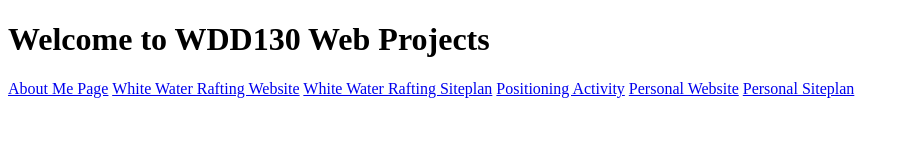
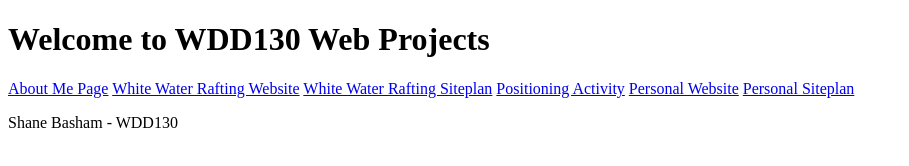
Before and after one commit to shanebasham/PythonMessingAround, a plain HTML site: page wdd130/index.html in a window 1280 px wide. Shown: the whole page, without its empty margins (0-909 px from the left). Drawn offline with Linux system fonts and the light colour scheme.

Commit message:
Added a paragraph to the home page

```diff
--- a/wdd130/index.html
+++ b/wdd130/index.html
@@ -16,5 +16,6 @@
         <a href="#">Personal Website</a>
         <a href="#">Personal Siteplan</a>
     </nav>
+    <p>Shane Basham - WDD130</p>
 </body>
 </html>
```
